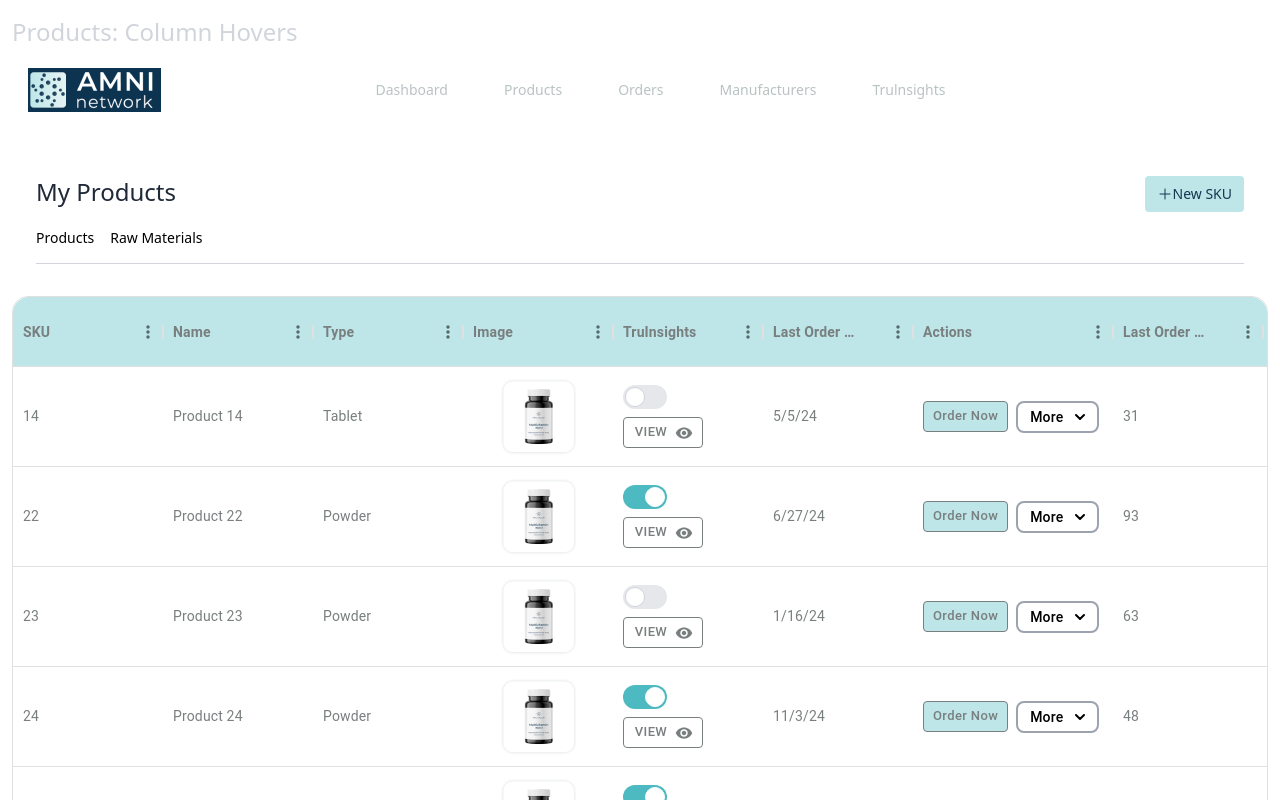
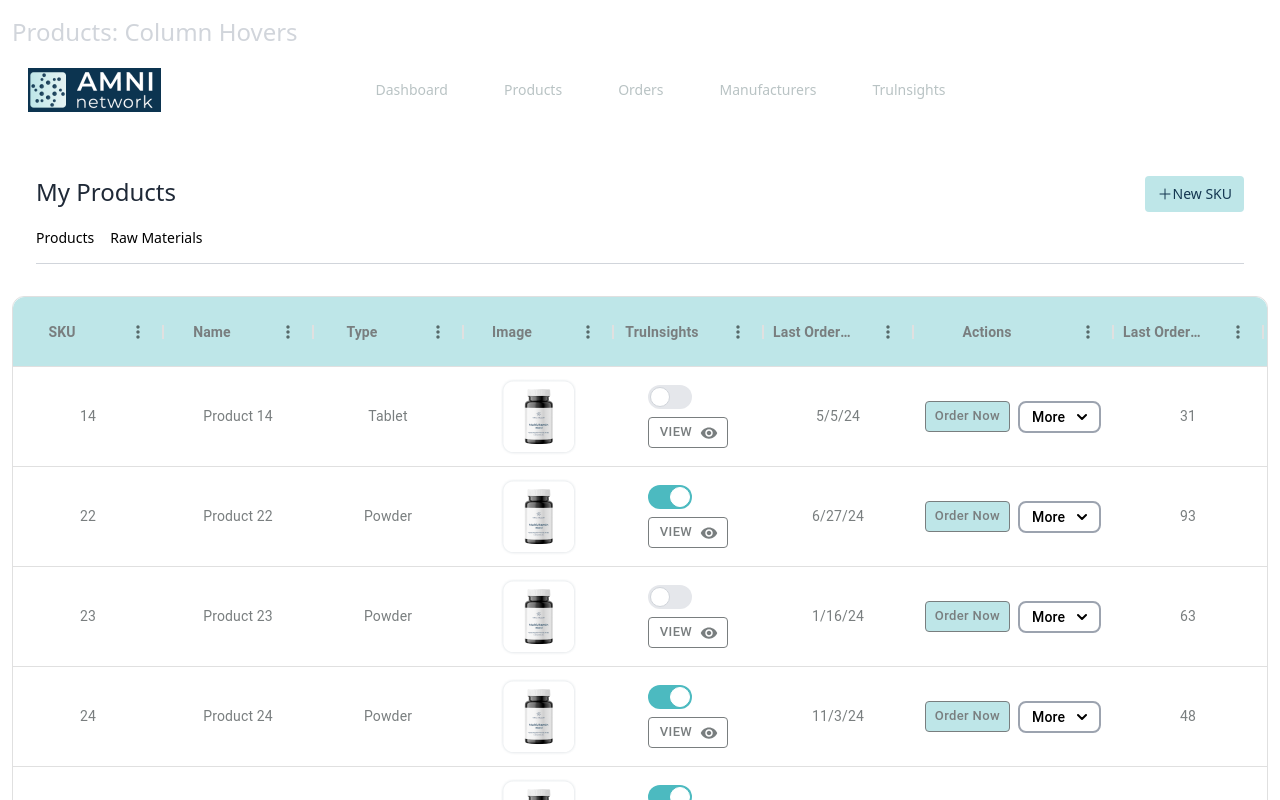
Before and after one commit to AlvisonHunterArnuero/amni-network-demo, a React (Vite) app: page / in a window 1280 px wide. Shown: the top 800 px of the page. Built offline with nearby package versions, Linux system fonts and the light colour scheme.

Commit message:
Added utils, styles, n rename CustomTypes to simply types. Added some alignment rules for header and cell content again.

```diff
--- a/src/components/DashboardDataGrid/DataGridRowColData.tsx
+++ b/src/components/DashboardDataGrid/DataGridRowColData.tsx
@@ -4,10 +4,9 @@ import { toast } from 'react-toastify';
 import DropDown from '../DropDown';
 import ToggleSwitch from '../ToggleSwitch';
 import ViewButton from '../ViewButton';
-import sampleBottle from '../../assets/bottle.png'
+import sampleBottle from '../../assets/bottle.png';
 
-export const rows: GridRowsProp =
-    [
+export const rows: GridRowsProp = [
     {
         id: 14,
         name: 'Melatomin Mix',
@@ -22,7 +21,7 @@ export const rows: GridRowsProp =
         dietaryInfo: 'Non-GMO',
         servingSize: '1 scoop',
         amountPerPackage: 116,
-            reOrderFrequency: 'Bi-Monthly'
+        reOrderFrequency: 'Bi-Monthly',
     },
     {
         id: 22,
@@ -38,7 +37,7 @@ export const rows: GridRowsProp =
         dietaryInfo: 'Non-GMO',
         servingSize: '2 capsules',
         amountPerPackage: 168,
-            reOrderFrequency: 'Bi-Monthly'
+        reOrderFrequency: 'Bi-Monthly',
     },
     {
         id: 23,
@@ -54,7 +53,7 @@ export const rows: GridRowsProp =
         dietaryInfo: 'Vegan',
         servingSize: '5 ml',
         amountPerPackage: 178,
-            reOrderFrequency: 'Bi-Monthly'
+        reOrderFrequency: 'Bi-Monthly',
     },
     {
         id: 24,
@@ -70,7 +69,7 @@ export const rows: GridRowsProp =
         dietaryInfo: 'Gluten-Free',
         servingSize: '1 tablet',
         amountPerPackage: 11,
-            reOrderFrequency: 'Annually'
+        reOrderFrequency: 'Annually',
     },
     {
         id: 25,
@@ -86,7 +85,7 @@ export const rows: GridRowsProp =
         dietaryInfo: 'Non-GMO',
         servingSize: '5 ml',
         amountPerPackage: 105,
-            reOrderFrequency: 'Annually'
+        reOrderFrequency: 'Annually',
     },
     {
         id: 26,
@@ -102,7 +101,7 @@ export const rows: GridRowsProp =
         dietaryInfo: 'Non-GMO',
         servingSize: '1 scoop',
         amountPerPackage: 110,
-            reOrderFrequency: 'Annually'
+        reOrderFrequency: 'Annually',
     },
     {
         id: 27,
@@ -118,7 +117,7 @@ export const rows: GridRowsProp =
         dietaryInfo: 'Vegan',
         servingSize: '1 scoop',
         amountPerPackage: 87,
-            reOrderFrequency: 'Quarterly'
+        reOrderFrequency: 'Quarterly',
     },
     {
         id: 28,
@@ -134,7 +133,7 @@ export const rows: GridRowsProp =
         dietaryInfo: 'Organic',
         servingSize: '1 scoop',
         amountPerPackage: 198,
-            reOrderFrequency: 'Annually'
+        reOrderFrequency: 'Annually',
     },
     {
         id: 29,
@@ -150,7 +149,7 @@ export const rows: GridRowsProp =
         dietaryInfo: 'Gluten-Free',
         servingSize: '2 capsules',
         amountPerPackage: 104,
-            reOrderFrequency: 'Annually'
+        reOrderFrequency: 'Annually',
     },
     {
         id: 10,
@@ -166,7 +165,7 @@ export const rows: GridRowsProp =
         dietaryInfo: 'Dairy-Free',
         servingSize: '1 scoop',
         amountPerPackage: 105,
-            reOrderFrequency: 'Monthly'
+        reOrderFrequency: 'Monthly',
     },
     {
         id: 11,
@@ -182,7 +181,7 @@ export const rows: GridRowsProp =
         dietaryInfo: 'Non-GMO',
         servingSize: '5 ml',
         amountPerPackage: 41,
-            reOrderFrequency: 'Monthly'
+        reOrderFrequency: 'Monthly',
     },
     {
         id: 12,
@@ -198,7 +197,7 @@ export const rows: GridRowsProp =
         dietaryInfo: 'Non-GMO',
         servingSize: '1 gummy',
         amountPerPackage: 122,
-            reOrderFrequency: 'Quarterly'
+        reOrderFrequency: 'Quarterly',
     },
     {
         id: 13,
@@ -214,7 +213,7 @@ export const rows: GridRowsProp =
         dietaryInfo: 'Non-GMO',
         servingSize: '5 ml',
         amountPerPackage: 126,
-            reOrderFrequency: 'Bi-Monthly'
+        reOrderFrequency: 'Bi-Monthly',
     },
     {
         id: 14,
@@ -230,7 +229,7 @@ export const rows: GridRowsProp =
         dietaryInfo: 'Gluten-Free',
         servingSize: '2 capsules',
         amountPerPackage: 84,
-            reOrderFrequency: 'Bi-Monthly'
+        reOrderFrequency: 'Bi-Monthly',
     },
     {
         id: 15,
@@ -246,7 +245,7 @@ export const rows: GridRowsProp =
         dietaryInfo: 'Vegan',
         servingSize: '2 capsules',
         amountPerPackage: 165,
-            reOrderFrequency: 'Annually'
+        reOrderFrequency: 'Annually',
     },
     {
         id: 16,
@@ -262,7 +261,7 @@ export const rows: GridRowsProp =
         dietaryInfo: 'Vegan',
         servingSize: '1 scoop',
         amountPerPackage: 3,
-            reOrderFrequency: 'Annually'
+        reOrderFrequency: 'Annually',
     },
     {
         id: 17,
@@ -278,7 +277,7 @@ export const rows: GridRowsProp =
         dietaryInfo: 'Vegan',
         servingSize: '1 gummy',
         amountPerPackage: 140,
-            reOrderFrequency: 'Annually'
+        reOrderFrequency: 'Annually',
     },
     {
         id: 18,
@@ -294,7 +293,7 @@ export const rows: GridRowsProp =
         dietaryInfo: 'Gluten-Free',
         servingSize: '1 scoop',
         amountPerPackage: 140,
-            reOrderFrequency: 'Monthly'
+        reOrderFrequency: 'Monthly',
     },
     {
         id: 19,
@@ -310,7 +309,7 @@ export const rows: GridRowsProp =
         dietaryInfo: 'Organic',
         servingSize: '1 tablet',
         amountPerPackage: 26,
-            reOrderFrequency: 'Quarterly'
+        reOrderFrequency: 'Quarterly',
     },
     {
         id: 20,
@@ -326,7 +325,7 @@ export const rows: GridRowsProp =
         dietaryInfo: 'Non-GMO',
         servingSize: '2 capsules',
         amountPerPackage: 36,
-            reOrderFrequency: 'Bi-Monthly'
+        reOrderFrequency: 'Bi-Monthly',
     },
     {
         id: 21,
@@ -342,7 +341,7 @@ export const rows: GridRowsProp =
         dietaryInfo: 'Non-GMO',
         servingSize: '1 scoop',
         amountPerPackage: 54,
-            reOrderFrequency: 'Annually'
+        reOrderFrequency: 'Annually',
     },
     {
         id: 22,
@@ -358,7 +357,7 @@ export const rows: GridRowsProp =
         dietaryInfo: 'Gluten-Free',
         servingSize: '1 scoop',
         amountPerPackage: 88,
-            reOrderFrequency: 'Quarterly'
+        reOrderFrequency: 'Quarterly',
     },
     {
         id: 23,
@@ -374,7 +373,7 @@ export const rows: GridRowsProp =
         dietaryInfo: 'Vegan',
         servingSize: '1 scoop',
         amountPerPackage: 15,
-            reOrderFrequency: 'Bi-Monthly'
+        reOrderFrequency: 'Bi-Monthly',
     },
     {
         id: 24,
@@ -390,7 +389,7 @@ export const rows: GridRowsProp =
         dietaryInfo: 'Non-GMO',
         servingSize: '1 gummy',
         amountPerPackage: 169,
-            reOrderFrequency: 'Quarterly'
+        reOrderFrequency: 'Quarterly',
     },
     {
         id: 25,
@@ -406,7 +405,7 @@ export const rows: GridRowsProp =
         dietaryInfo: 'Non-GMO',
         servingSize: '1 tablet',
         amountPerPackage: 14,
-            reOrderFrequency: 'Monthly'
+        reOrderFrequency: 'Monthly',
     },
     {
         id: 26,
@@ -422,7 +421,7 @@ export const rows: GridRowsProp =
         dietaryInfo: 'Gluten-Free',
         servingSize: '2 capsules',
         amountPerPackage: 133,
-            reOrderFrequency: 'Quarterly'
+        reOrderFrequency: 'Quarterly',
     },
     {
         id: 27,
@@ -438,7 +437,7 @@ export const rows: GridRowsProp =
         dietaryInfo: 'Organic',
         servingSize: '2 capsules',
         amountPerPackage: 171,
-            reOrderFrequency: 'Quarterly'
+        reOrderFrequency: 'Quarterly',
     },
     {
         id: 28,
@@ -454,7 +453,7 @@ export const rows: GridRowsProp =
         dietaryInfo: 'Organic',
         servingSize: '1 tablet',
         amountPerPackage: 139,
-            reOrderFrequency: 'Quarterly'
+        reOrderFrequency: 'Quarterly',
     },
     {
         id: 29,
@@ -470,7 +469,7 @@ export const rows: GridRowsProp =
         dietaryInfo: 'Non-GMO',
         servingSize: '1 tablet',
         amountPerPackage: 168,
-            reOrderFrequency: 'Annually'
+        reOrderFrequency: 'Annually',
     },
     {
         id: 30,
@@ -486,7 +485,7 @@ export const rows: GridRowsProp =
         dietaryInfo: 'Vegan',
         servingSize: '1 gummy',
         amountPerPackage: 195,
-            reOrderFrequency: 'Bi-Monthly'
+        reOrderFrequency: 'Bi-Monthly',
     },
     {
         id: 31,
@@ -502,7 +501,7 @@ export const rows: GridRowsProp =
         dietaryInfo: 'Organic',
         servingSize: '5 ml',
         amountPerPackage: 71,
-            reOrderFrequency: 'Annually'
+        reOrderFrequency: 'Annually',
     },
     {
         id: 32,
@@ -518,7 +517,7 @@ export const rows: GridRowsProp =
         dietaryInfo: 'Vegan',
         servingSize: '5 ml',
         amountPerPackage: 106,
-            reOrderFrequency: 'Monthly'
+        reOrderFrequency: 'Monthly',
     },
     {
         id: 33,
@@ -534,7 +533,7 @@ export const rows: GridRowsProp =
         dietaryInfo: 'Vegan',
         servingSize: '1 gummy',
         amountPerPackage: 110,
-            reOrderFrequency: 'Monthly'
+        reOrderFrequency: 'Monthly',
     },
     {
         id: 34,
@@ -550,7 +549,7 @@ export const rows: GridRowsProp =
         dietaryInfo: 'Vegan',
         servingSize: '2 capsules',
         amountPerPackage: 106,
-            reOrderFrequency: 'Quarterly'
+        reOrderFrequency: 'Quarterly',
     },
     {
         id: 35,
@@ -566,7 +565,7 @@ export const rows: GridRowsProp =
         dietaryInfo: 'Gluten-Free',
         servingSize: '1 tablet',
         amountPerPackage: 98,
-            reOrderFrequency: 'Quarterly'
+        reOrderFrequency: 'Quarterly',
     },
     {
         id: 36,
@@ -582,7 +581,7 @@ export const rows: GridRowsProp =
         dietaryInfo: 'Gluten-Free',
         servingSize: '1 scoop',
         amountPerPackage: 198,
-            reOrderFrequency: 'Monthly'
+        reOrderFrequency: 'Monthly',
     },
     {
         id: 37,
@@ -598,57 +597,76 @@ export const rows: GridRowsProp =
         dietaryInfo: 'Vegan',
         servingSize: '1 gummy',
         amountPerPackage: 15,
-            reOrderFrequency: 'Monthly'
-        }
+        reOrderFrequency: 'Monthly',
+    },
 ];
 
 export const columns: GridColDef[] = [
-    { field: 'id', headerName: 'SKU', width: 150 },
-    { field: 'name', headerName: 'Name', width: 150 },
-    { field: 'type', headerName: 'Type', width: 150 },
     {
-        field: 'img', headerName: 'Image', width: 150,
-        renderCell: (params) => (<img
-            className="mx-auto"
-            src={sampleBottle}
-            alt={params.value}
-        />),
+        field: 'id',
+        headerName: 'SKU',
+        headerAlign: 'center',
+        width: 150
     },
     {
-        field: 'truln', headerName: 'TruInsights', width: 150,
+        field: 'name',
+        headerName: 'Name',
+        headerAlign: 'center',
+        width: 150
+    },
+    {
+        field: 'type',
+        headerName: 'Type',
+        headerAlign: 'center',
+        width: 150
+    },
+    {
+        field: 'img',
+        headerName: 'Image',
+        headerAlign: 'center',
+        width: 150,
+        renderCell: (params) => (
+            <img className="mx-auto" src={sampleBottle} alt={params.value} />
+        ),
+    },
+    {
+        field: 'truln',
+        headerName: 'TruInsights',
+        headerAlign: 'center',
+        width: 150,
         renderCell: (params) => (
             <div className="flex flex-col items-center justify-center gap-y-0">
-                <ToggleSwitch
-                    isDisabled={true}
-                    isChecked={params.value}
-                />
+                <ToggleSwitch isDisabled={true} isChecked={params.value} />
                 <ViewButton
                     className="!text-[#797e7f] !border-[#797e7f] w-20 rounded-lg text-sm"
                     btnCaption="View"
                 />
             </div>
         ),
-
-
-
     },
-    { field: 'lastOrderDate', headerName: 'Last Order Date', width: 150 },
+    {
+        field: 'lastOrderDate',
+        headerName: 'Last Order Date',
+        headerAlign: 'center',
+        width: 150,
+    },
 
     {
         field: 'actions',
         headerName: 'Actions',
+        headerAlign: 'center',
         width: 200,
         renderCell: (params) => (
             <div className="flex flex-row items-center justify-center gap-2">
                 <Button
                     onClick={(event: React.MouseEvent<unknown>) => {
                         event.stopPropagation();
-                        toast.info("Feature not yet implemented");
+                        toast.info('Feature not yet implemented');
                     }}
                     sx={{ textTransform: 'none' }}
                     variant="outlined"
                     size="small"
-                    className='!bg-[#BEE6E8] !text-[#797e7f] !border-[#797e7f] '
+                    className="!bg-[#BEE6E8] !text-[#797e7f] !border-[#797e7f] "
                 >
                     {params.value}
                 </Button>
@@ -656,11 +674,46 @@ export const columns: GridColDef[] = [
             </div>
         ),
     },
-    { field: 'lastOrderSize', headerName: 'Last Order Size', width: 150 },
-    { field: 'description', headerName: 'Description', width: 150 },
-    { field: 'productsCategories', headerName: 'Product Categories', width: 150 },
-    { field: 'dietaryInfo', headerName: 'Allergen & Dietary Info', width: 150 },
-    { field: 'servingSize', headerName: 'Serving Size', width: 150 },
-    { field: 'amountPerPackage', headerName: 'Amount per package', width: 150 },
-    { field: 'reOrderFrequency', headerName: 'Reorder Frequency', width: 150 },
+    {
+        field: 'lastOrderSize',
+        headerName: 'Last Order Size',
+        headerAlign: 'center',
+        width: 150
+    },
+    {
+        field: 'description',
+        headerName: 'Description',
+        headerAlign: 'center',
+        width: 150
+    },
+    {
+        field: 'productsCategories',
+        headerName: 'Product Categories',
+        headerAlign: 'center',
+        width: 150
+    },
+    {
+        field: 'dietaryInfo',
+        headerName: 'Allergen & Dietary Info',
+        headerAlign: 'center',
+        width: 150
+    },
+    {
+        field: 'servingSize',
+        headerName: 'Serving Size',
+        headerAlign: 'center',
+        width: 150
+    },
+    {
+        field: 'amountPerPackage',
+        headerName: 'Amount per package',
+        headerAlign: 'center',
+        width: 150
+    },
+    {
+        field: 'reOrderFrequency',
+        headerName: 'Reorder Frequency',
+        headerAlign: 'center',
+        width: 150
+    },
 ];
--- a/src/components/DashboardDataGrid/index.tsx
+++ b/src/components/DashboardDataGrid/index.tsx
@@ -19,22 +19,27 @@ const DashboardDataGrid: React.FC = () => {
                 //     toolbar: GridToolbar,
                 // }}
                 sx={{
-                    borderTopLeftRadius: '16px',
-                    borderTopRightRadius: '16px',
+                    borderTopLeftRadius: '12px',
+                    borderTopRightRadius: '12px',
                     '& .MuiDataGrid-columnHeaders': {
                         backgroundColor: '#BEE6E8',
-                        borderTopLeftRadius: '16px',
-                        borderTopRightRadius: '16px'
+                        borderTopLeftRadius: '12px',
+                        borderTopRightRadius: '12px'
                     },
-                    '& .MuiDataGrid-columnHeaderTitle': {
+                    '& .MuiDataGrid-columnHeaderTitle, & .MuiDataGrid-columnHeader': {
                         fontWeight: 'bold',
-                        color: '#797e7f'
+                        color: '#797e7f',
+                        textAlign: 'center',
+                        justifyContent: 'center',
                     },
                     '& .MuiDataGrid-cell': {
                         color: '#797e7f'
                     }, '& .MuiDataGrid-toolbarContainer .MuiButton-textPrimary': {
                         color: '#37989d'
-                    }
+                    }, '& .MuiDataGrid-columnHeader, & .MuiDataGrid-cell': {
+                        justifyContent: 'center',
+                        textAlign: 'center',
+                    },
                 }}
             />
         </div>
--- a/src/components/Table/index.tsx
+++ b/src/components/Table/index.tsx
@@ -14,7 +14,7 @@ import Paper from '@mui/material/Paper';
 import IconButton from '@mui/material/IconButton';
 import { visuallyHidden } from '@mui/utils';
 import sampleBottle from '../../assets/bottle.png'
-import { Data } from '../../CustomTypes';
+import { Data } from '../../types';
 import { headCells, rows } from './tableData';
 import ToggleSwitch from '../ToggleSwitch';
 import Button from '@mui/material/Button';
--- a/src/components/ToggleSwitch/index.tsx
+++ b/src/components/ToggleSwitch/index.tsx
@@ -1,5 +1,5 @@
 import React from 'react';
-import { ToggleSwitchProps } from '../../CustomTypes';
+import { ToggleSwitchProps } from '../../types';
 
 const ToggleSwitch: React.FC<ToggleSwitchProps> = ({ isChecked, isDisabled }) => {
     const [checked, setChecked] = React.useState(isChecked);
```
Also changed, not shown: src/components/Table/tableData.ts (+14 -14 lines), src/styles/index.ts (added, +10 -0 lines), src/types/index.ts (renamed from src/CustomTypes/index.ts), src/utils/index.ts (added). Lines whose indentation alone changed are shown as unchanged.
